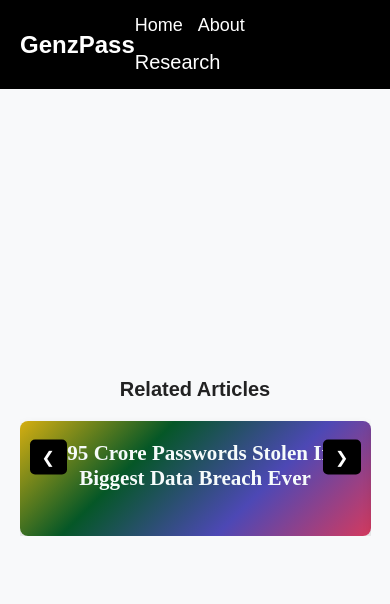
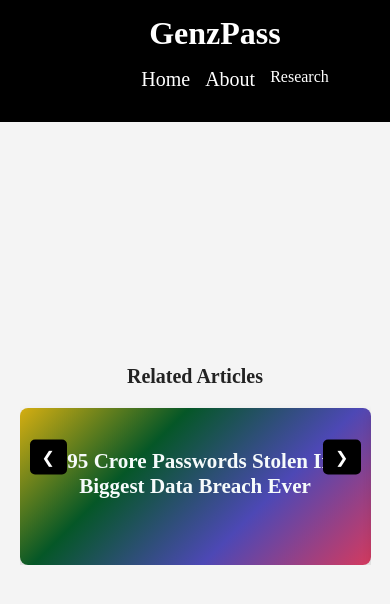
Before and after one commit to ShallenCrissle/GenzPass, a website: page public/contact.html in a window 390 px wide. Drawn offline with Linux system fonts and the light colour scheme.

Commit message:
Updated UI and fixed fetch request

```diff
--- a/public/contact.html
+++ b/public/contact.html
@@ -5,23 +5,8 @@
     <meta name="viewport" content="width=device-width, initial-scale=1.0">
     <title>Articles Slider</title>
     <style>
-        * {
-            margin: 0;
-            padding: 0;
-            box-sizing: border-box;
-        }
 
-        body {
-            font-family: "Poppins", sans-serif;
-            background: #f8f9fa;
-            color: #333;
-            text-align: center;
-            height: 100vh;
-            display: flex;
-            flex-direction: column;
-            align-items: center;
-            justify-content: center;
-        }
+
 
         .navbar {
     position: fixed;
@@ -54,7 +39,7 @@
     display: inline;
 }
 
-        .nav-links a, .active {
+.nav-links a {
     color: white;
     text-decoration: none;
     font-size: 20px;
@@ -64,7 +49,16 @@
     text-decoration: underline;
 }
 
-
+body {
+            display: flex;
+            justify-content: center;
+            align-items: center;
+            height: 100vh;
+            margin: 0;
+            font-family: "Times New Roman", Times, serif;
+            background: #f4f4f4;
+            flex-direction: column;
+        }
         main {
             flex: 1;
             display: flex;
@@ -140,12 +134,16 @@
         .next { right: 10px; }
 
         @media (max-width: 768px) {
-            .logo {
-                font-size: 24px;
+            .navbar {
+                flex-direction: column;
+                text-align: center;
             }
-            .nav-links a {
-                font-size: 18px;
+
+            .nav-links {
+                padding-right: 0;
+                justify-content: center;
             }
+
             .articles-slider-container h2 {
                 font-size: 20px;
             }
```
Also changed, not shown: public/hashfunction.html (+20 -6 lines). Lines whose indentation alone changed are shown as unchanged.
